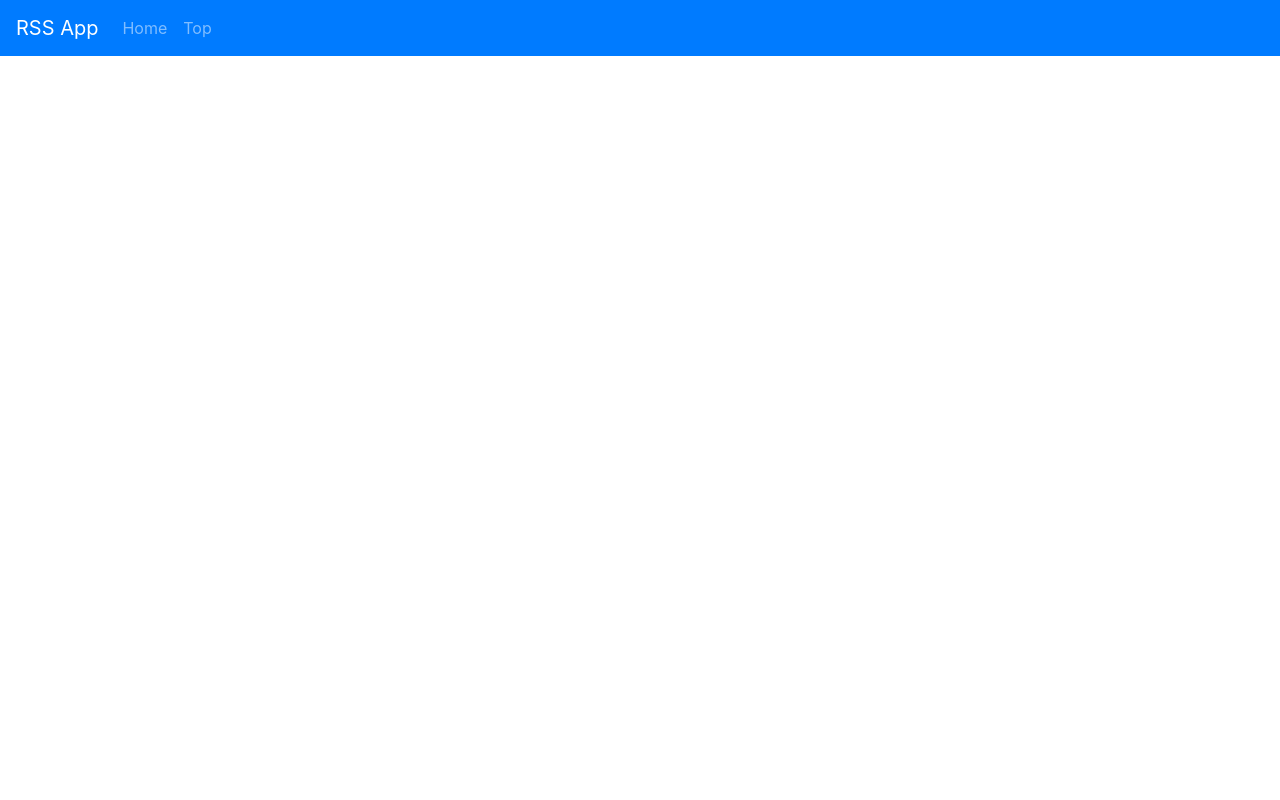
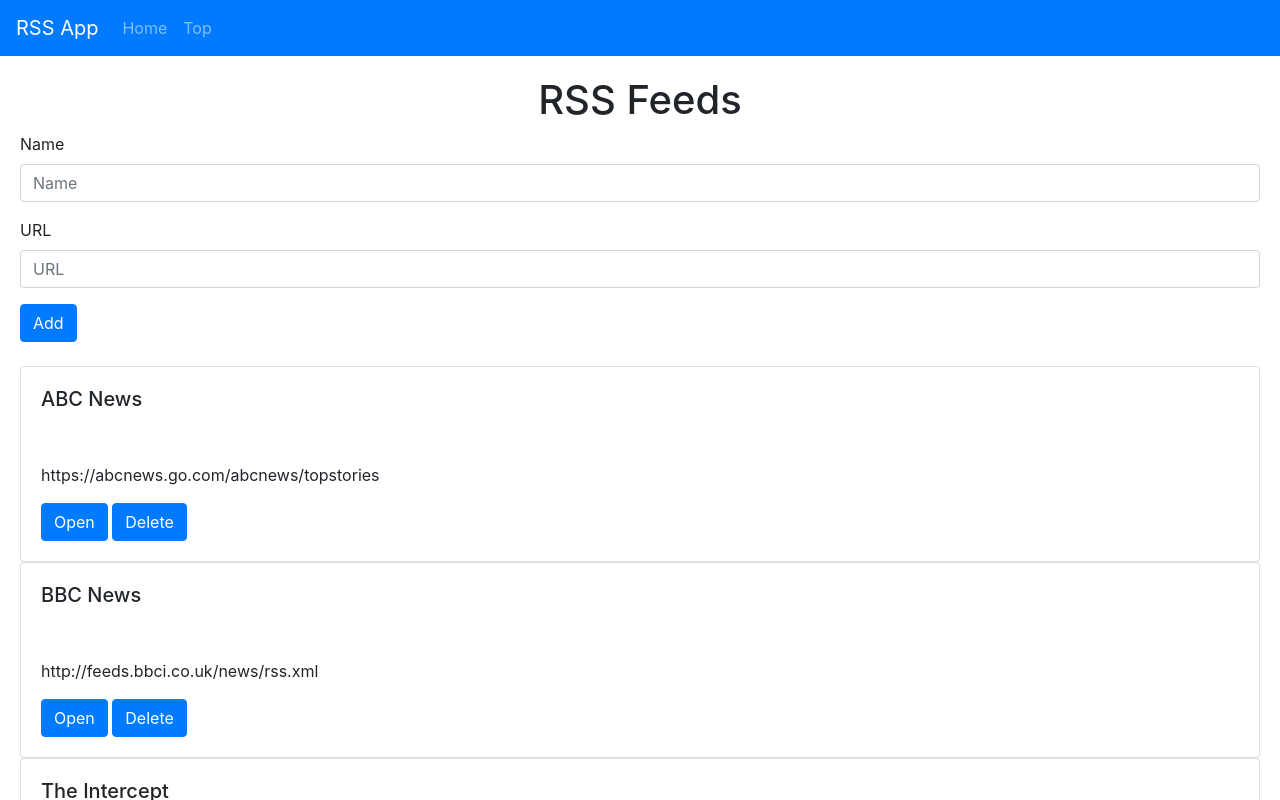
Before and after one commit to maverickamit/react-news, a React (Create React App) app: page /top in a window 1280 px wide. Shown: the top 800 px of the page. Built offline with nearby package versions, Linux system fonts and the light colour scheme.

Commit message:
added a route for topfeeds

```diff
--- a/src/App.js
+++ b/src/App.js
@@ -1,10 +1,12 @@
 import React from "react";
 import { Router, Route } from "react-router-dom";
 import HomePage from "./HomePage";
+
 import { createBrowserHistory as createHistory } from "history";
 import "./App.css";
 import TopBar from "./TopBar";
 import FeedPage from "./FeedPage";
+import TopFeeds from "./TopFeeds";
 const history = createHistory();
 
 function App({ feedsStore }) {
@@ -15,12 +17,17 @@
         <Route
           path="/"
           exact
-          component={props => <HomePage {...props} feedsStore={feedsStore} />}
+          component={(props) => <HomePage {...props} feedsStore={feedsStore} />}
         />
         <Route
           path="/feed"
           exact
-          component={props => <FeedPage {...props} feedsStore={feedsStore} />}
+          component={(props) => <FeedPage {...props} feedsStore={feedsStore} />}
+        />
+        <Route
+          path="/top"
+          exact
+          component={(props) => <TopFeeds {...props} feedsStore={feedsStore} />}
         />
       </Router>
     </div>
--- a/src/TopBar.js
+++ b/src/TopBar.js
@@ -13,7 +13,7 @@
           <Nav.Link href="/" active={location.pathname == "/"}>
             Home
           </Nav.Link>
-          <Nav.Link href="/top" active={location.pathname == "/TopFeeds"}>
+          <Nav.Link href="/top" active={location.pathname == "/"}>
             Top
           </Nav.Link>
         </Nav>
--- a/src/TopFeeds.js
+++ b/src/TopFeeds.js
@@ -1,63 +1,135 @@
 import React, { useState, useEffect } from "react";
-import "./FeedPage.css";
+import "./HomePage.css";
 import { observer } from "mobx-react";
-import { withRouter } from "react-router-dom";
 import Card from "react-bootstrap/Card";
+import { Formik } from "formik";
+import Form from "react-bootstrap/Form";
+import Col from "react-bootstrap/Col";
 import Button from "react-bootstrap/Button";
 import * as yup from "yup";
-import { getFeedListing } from "./requests";
+import { Redirect } from "react-router-dom";
 const querystring = require("querystring");
 
-function FeedPage({ feedsStore, location }) {
+const schema = yup.object({
+  name: yup.string().required("URL is required"),
+  url: yup
+    .string()
+    .required("URL is required")
+    .matches(
+      /(https?:\/\/)?([\w\-])+\.{1}([a-zA-Z]{2,63})([\/\w-]*)*\/?\??([^#\n\r]*)?#?([^\n\r]*)/,
+      "Invalid URL"
+    ),
+});
+
+function HomePage({ feedsStore }) {
   const [initialized, setInitialized] = useState(false);
-  const [url, setUrl] = useState("");
-  const [listings, setListings] = useState([]);
-  const [data, setData] = useState({});
+  const [redirectToFeed, setRedirectToFeed] = useState(false);
 
-  const getListings = async (url) => {
-    try {
-      const response = await getFeedListing(url);
-      setListings(response.data.items);
-      setData(response.data.feed);
-    } catch (ex) {
-      console.log(ex);
+  const handleSubmit = async (evt) => {
+    const isValid = await schema.validate(evt);
+    if (!isValid) {
+      return;
     }
+    feedsStore.feeds.push(evt);
+    feedsStore.setFeeds(feedsStore.feeds);
+    localStorage.setItem("feeds", JSON.stringify(feedsStore.feeds));
   };
 
-  const openLink = (url) => {
-    window.location.href = url;
+  const setSelectedFeed = (url) => {
+    feedsStore.setSelectedFeed(url);
+    setRedirectToFeed(true);
+  };
+
+  const deleteFeed = (index) => {
+    feedsStore.feeds.splice(index, 1);
+    feedsStore.setFeeds(feedsStore.feeds);
+    localStorage.setItem("feeds", JSON.stringify(feedsStore.feeds));
   };
 
   useEffect(() => {
     if (!initialized) {
-      const url = querystring.decode(location.search)["?url"];
-      setUrl(url);
-      getListings(url);
+      let rssFeeds = [];
+      try {
+        rssFeeds = JSON.parse(localStorage.getItem("feeds"));
+        if (Array.isArray(rssFeeds)) {
+          feedsStore.setFeeds(rssFeeds);
+        }
+      } catch (ex) {}
       setInitialized(true);
     }
   });
 
+  if (redirectToFeed) {
+    return (
+      <Redirect to={`/feed?${querystring.encode({ url: feedsStore.feed })}`} />
+    );
+  }
+
   return (
-    <div className="feed-page">
-      <h1 className="center title">{data.title}</h1>
-      {listings.map((l, i) => {
+    <div className="home-page">
+      <h1 className="center">RSS Feeds</h1>
+      <Formik validationSchema={schema} onSubmit={handleSubmit}>
+        {({
+          handleSubmit,
+          handleChange,
+          handleBlur,
+          values,
+          touched,
+          isInvalid,
+          errors,
+        }) => (
+          <Form noValidate onSubmit={handleSubmit}>
+            <Form.Row>
+              <Form.Group as={Col} md="12" controlId="name">
+                <Form.Label>Name</Form.Label>
+                <Form.Control
+                  type="text"
+                  name="name"
+                  placeholder="Name"
+                  value={values.name || ""}
+                  onChange={handleChange}
+                  isInvalid={touched.name && errors.name}
+                />
+                <Form.Control.Feedback type="invalid">
+                  {errors.name}
+                </Form.Control.Feedback>
+              </Form.Group>
+              <Form.Group as={Col} md="12" controlId="url">
+                <Form.Label>URL</Form.Label>
+                <Form.Control
+                  type="text"
+                  name="url"
+                  placeholder="URL"
+                  value={values.url || ""}
+                  onChange={handleChange}
+                  isInvalid={touched.url && errors.url}
+                />
+
+                <Form.Control.Feedback type="invalid">
+                  {errors.url}
+                </Form.Control.Feedback>
+              </Form.Group>
+            </Form.Row>
+            <Button type="submit">Add</Button>
+          </Form>
+        )}
+      </Formik>
+      <br />
+      {feedsStore.feeds.map((f, i) => {
         return (
           <Card key={i}>
-            <Card.Title className="card-title">{l.title}</Card.Title>
+            <Card.Title className="card-title">{f.name}</Card.Title>
             <Card.Body>
-              <p>
-                {
-                  l.description
-                    .replace("<p>", "")
-                    .replace(/<img .*?>/g, "")
-                    .split(".")[0]
-                }
-                .
-              </p>
-              {/* <p>{l.content}</p> */}
-              <Button variant="primary" onClick={openLink.bind(this, l.link)}>
+              <p>{f.url}</p>
+              <Button
+                variant="primary"
+                onClick={setSelectedFeed.bind(this, f.url)}
+              >
                 Open
               </Button>{" "}
+              <Button variant="primary" onClick={deleteFeed.bind(this, i)}>
+                Delete
+              </Button>
             </Card.Body>
           </Card>
         );
@@ -65,4 +137,4 @@
     </div>
   );
 }
-export default withRouter(observer(FeedPage));
+export default observer(HomePage);
```
